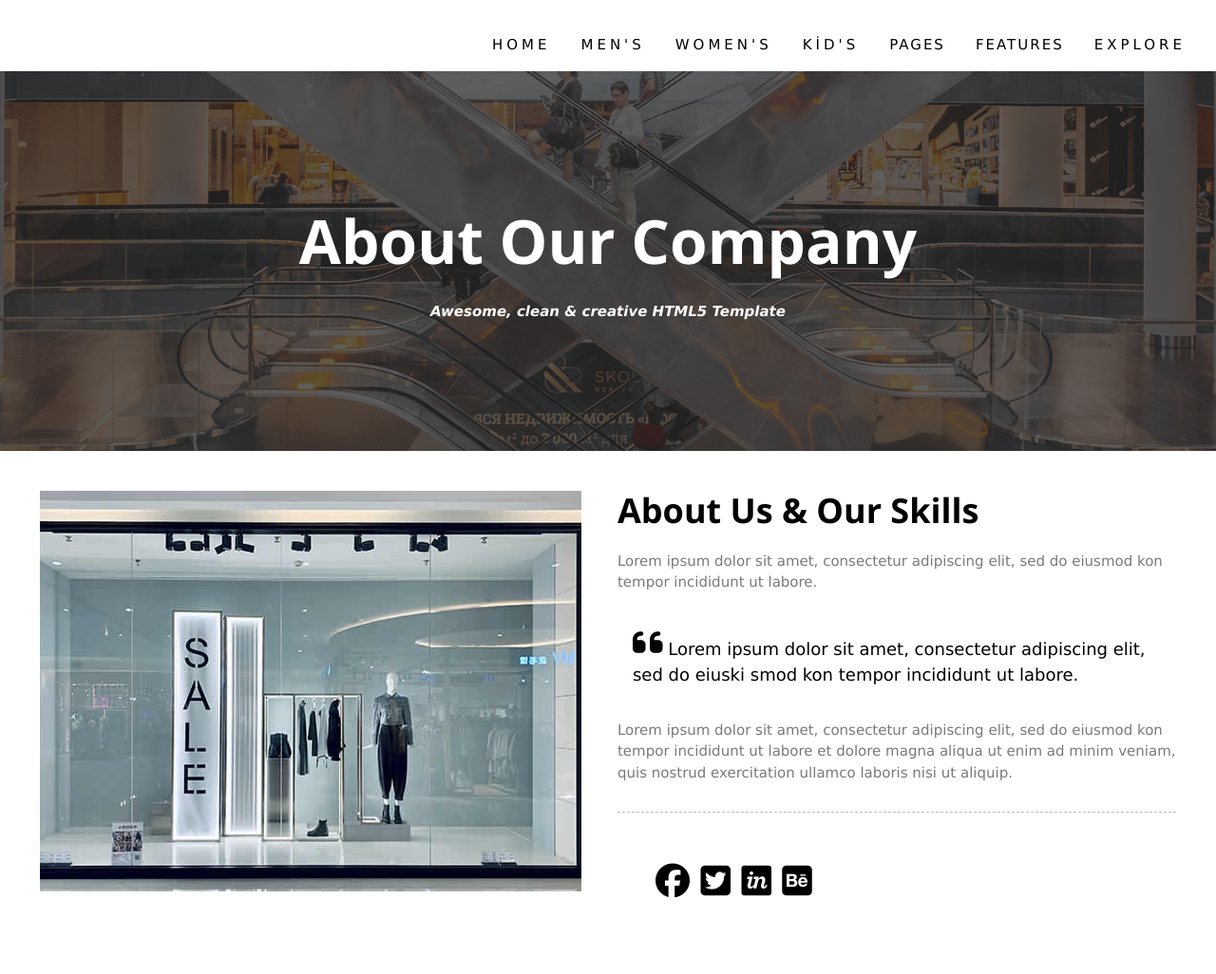
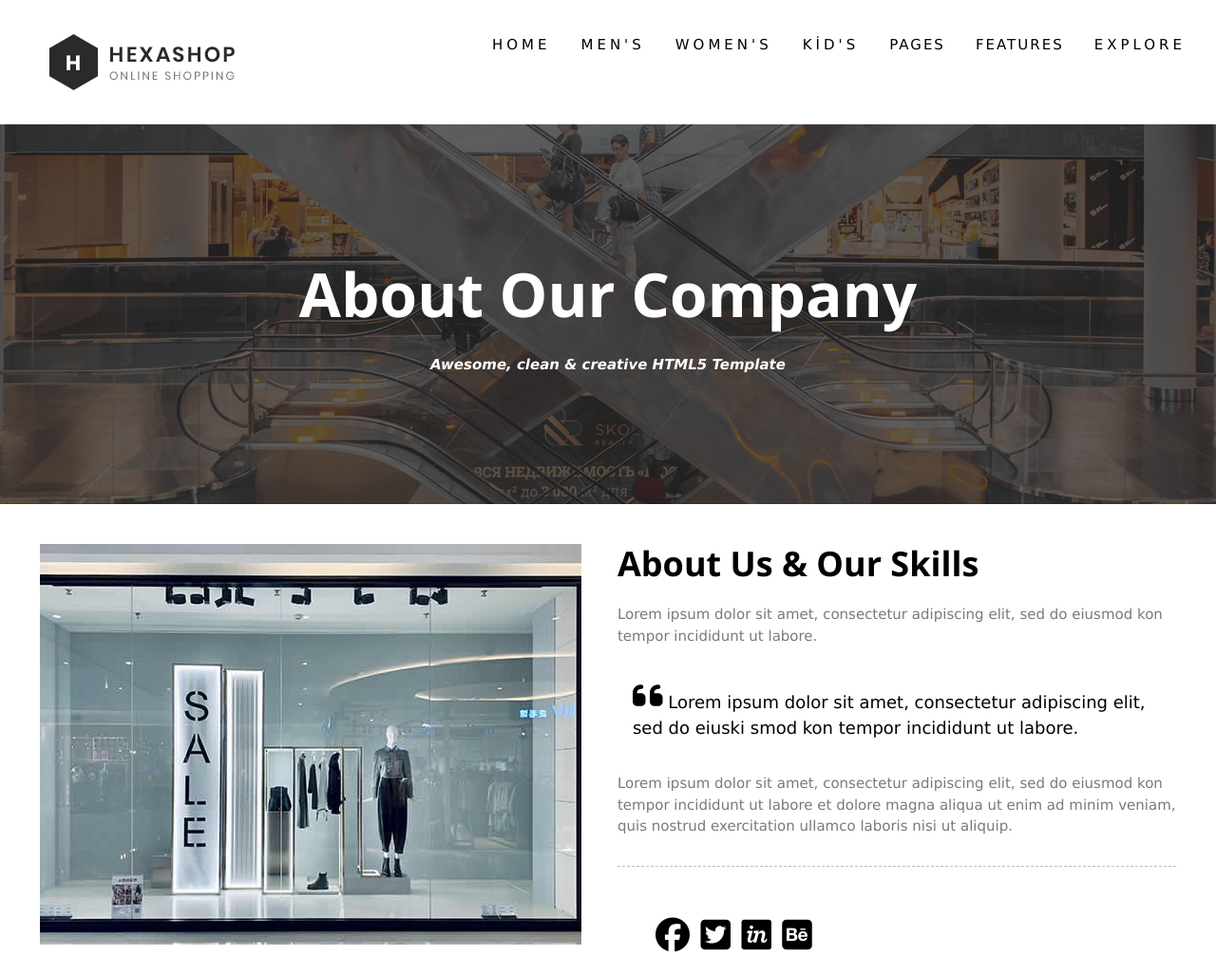
Before and after one commit to BURAKCIDA/-rnek-web-site-2, a plain HTML site: page about us.html in a window 1280 px wide. Shown: the top 1026 px of the page at 95% size. Drawn offline with nearby package versions, Linux system fonts and the light colour scheme.

Commit message:
Update about us.html

```diff
--- a/about us.html
+++ b/about us.html
@@ -15,7 +15,7 @@
 <body>
     <div>
         <div class="w3-bar w3-white w3-wide w3-padding w3-card ">
-            <a href="#home" class="w3-bar-item w3-button w3-mobile"><img src="İMAGES/logo.png" alt=""></a>
+            <a href="#home" class="w3-bar-item w3-button w3-mobile"><img src="IMAGES/logo.png" alt=""></a>
             <!-- Float links to the right. Hide them on small screens -->
             <div class="w3-right">
                 <a href="home.html" class="w3-bar-item w3-button w3-mobile">HOME</a>
```
